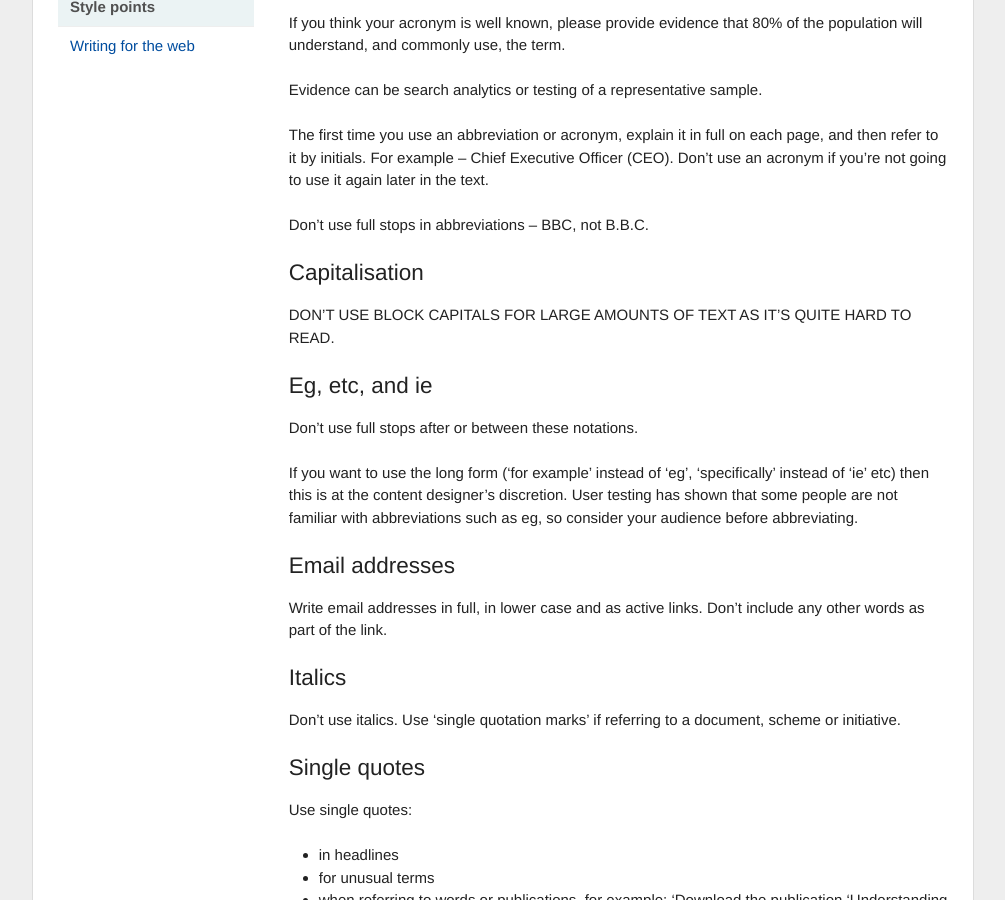
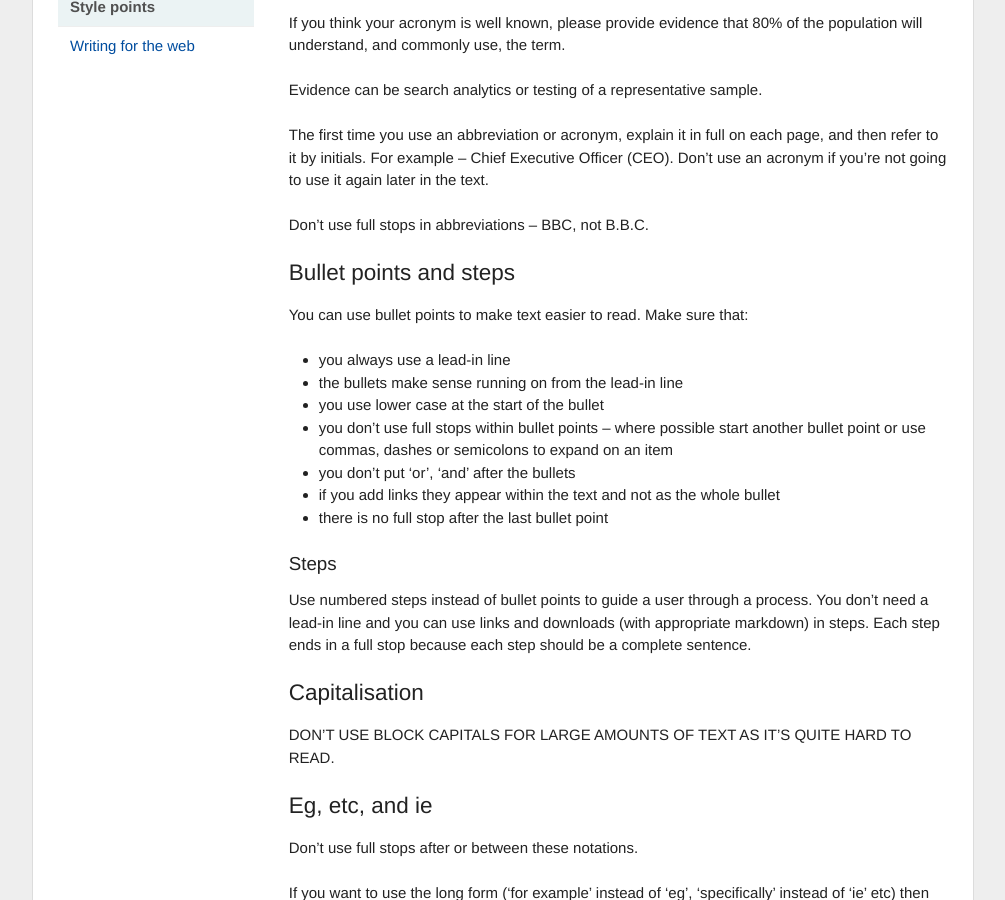
Before and after one commit to timble/www.openpolice.be, a Jekyll site: the page built from _guides/style-points.md, in a window 1280 px wide and 900 px high, scrolled down 345 px. Shown: the whole window, without its empty margins (137-1142 px from the left). Built offline with Jekyll 4.4.1, drawn with Linux system fonts in a browser that asks for light colours.

Commit message:
Added 'Bullet points and steps' information

```diff
--- a/_guides/style-points.md
+++ b/_guides/style-points.md
@@ -15,6 +15,22 @@ Evidence can be search analytics or testing of a representative sample.
 The first time you use an abbreviation or acronym, explain it in full on each page, and then refer to it by initials. For example – Chief Executive Officer (CEO). Don’t use an acronym if you’re not going to use it again later in the text.
 
 Don’t use full stops in abbreviations – BBC, not B.B.C.
+
+## Bullet points and steps
+
+You can use bullet points to make text easier to read. Make sure that:
+
+- you always use a lead-in line
+- the bullets make sense running on from the lead-in line
+- you use lower case at the start of the bullet
+- you don’t use full stops within bullet points – where possible start another bullet point or use commas, dashes or semicolons to expand on an item
+- you don’t put ‘or’, ‘and’ after the bullets
+- if you add links they appear within the text and not as the whole bullet
+- there is no full stop after the last bullet point
+
+### Steps
+
+Use numbered steps instead of bullet points to guide a user through a process. You don't need a lead-in line and you can use links and downloads (with appropriate markdown) in steps. Each step ends in a full stop because each step should be a complete sentence.
 
 ## Capitalisation
 
```
